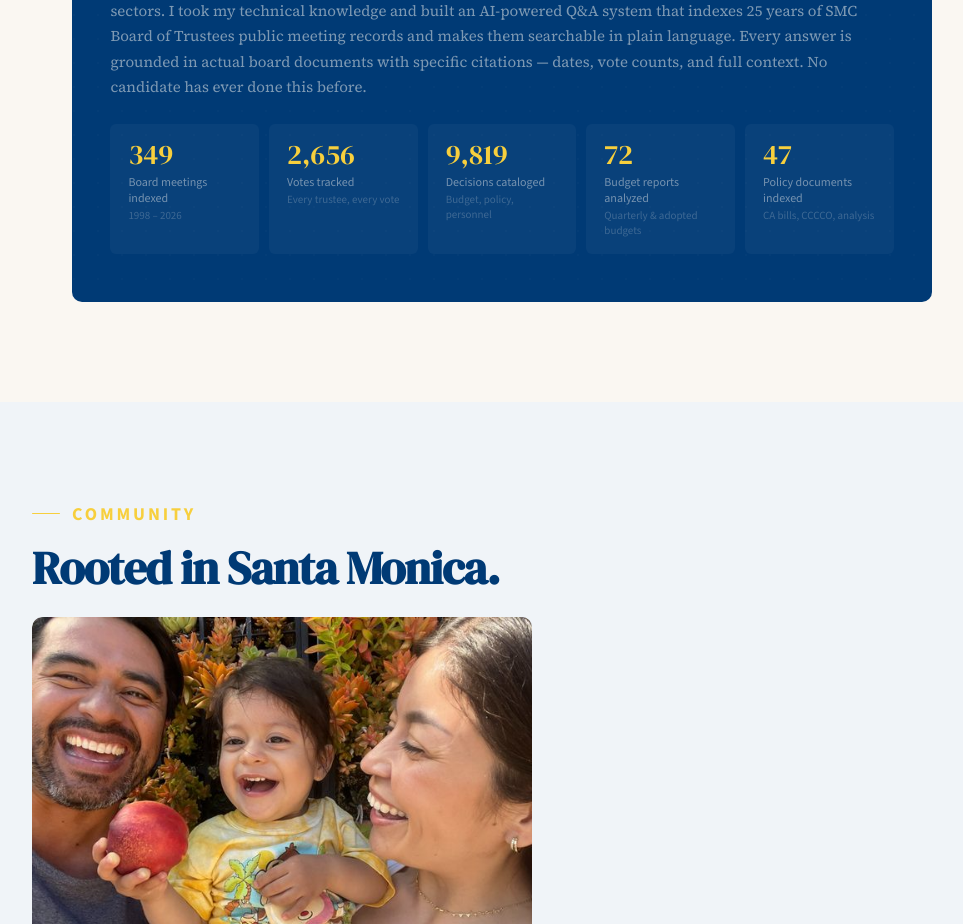
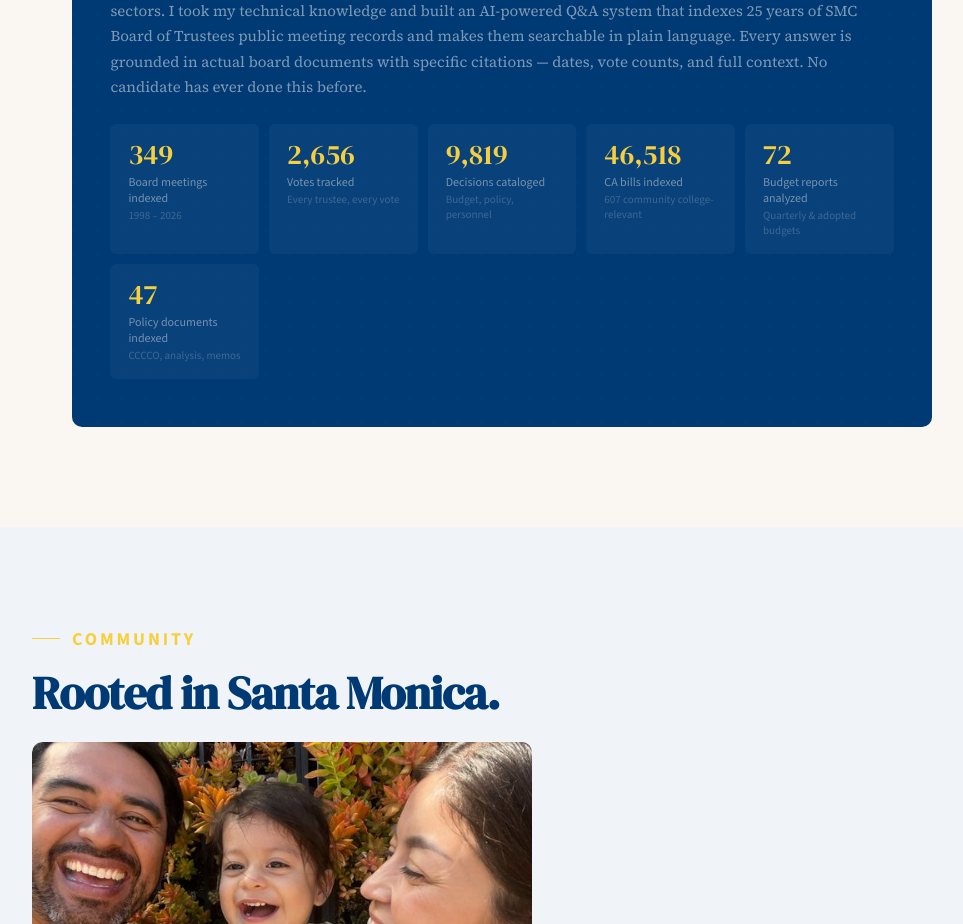
Before and after one commit to LBCplus/lbc4smc, a React (Vite) app: page / in a window 1280 px wide. Shown: the part 7840-8764 px from the top of the page, without its empty margins (138-1101 px from the left). Built offline with nearby package versions, Linux system fonts and the light colour scheme.

Commit message:
Add 46,518 CA bills to stats, update policy docs description

```diff
--- a/src/App.jsx
+++ b/src/App.jsx
@@ -487,8 +487,9 @@ function Record() {
                 { value: "349", label: "Board meetings indexed", sub: "1998 – 2026" },
                 { value: "2,656", label: "Votes tracked", sub: "Every trustee, every vote" },
                 { value: "9,819", label: "Decisions cataloged", sub: "Budget, policy, personnel" },
+                { value: "46,518", label: "CA bills indexed", sub: "607 community college-relevant" },
                 { value: "72", label: "Budget reports analyzed", sub: "Quarterly & adopted budgets" },
-                { value: "47", label: "Policy documents indexed", sub: "CA bills, CCCCO, analysis" }
+                { value: "47", label: "Policy documents indexed", sub: "CCCCO, analysis, memos" }
               ].map((s, i) => (
                 <div key={i} className="record-stat">
                   <div className="stat-num-sm">{s.value}</div>
```
